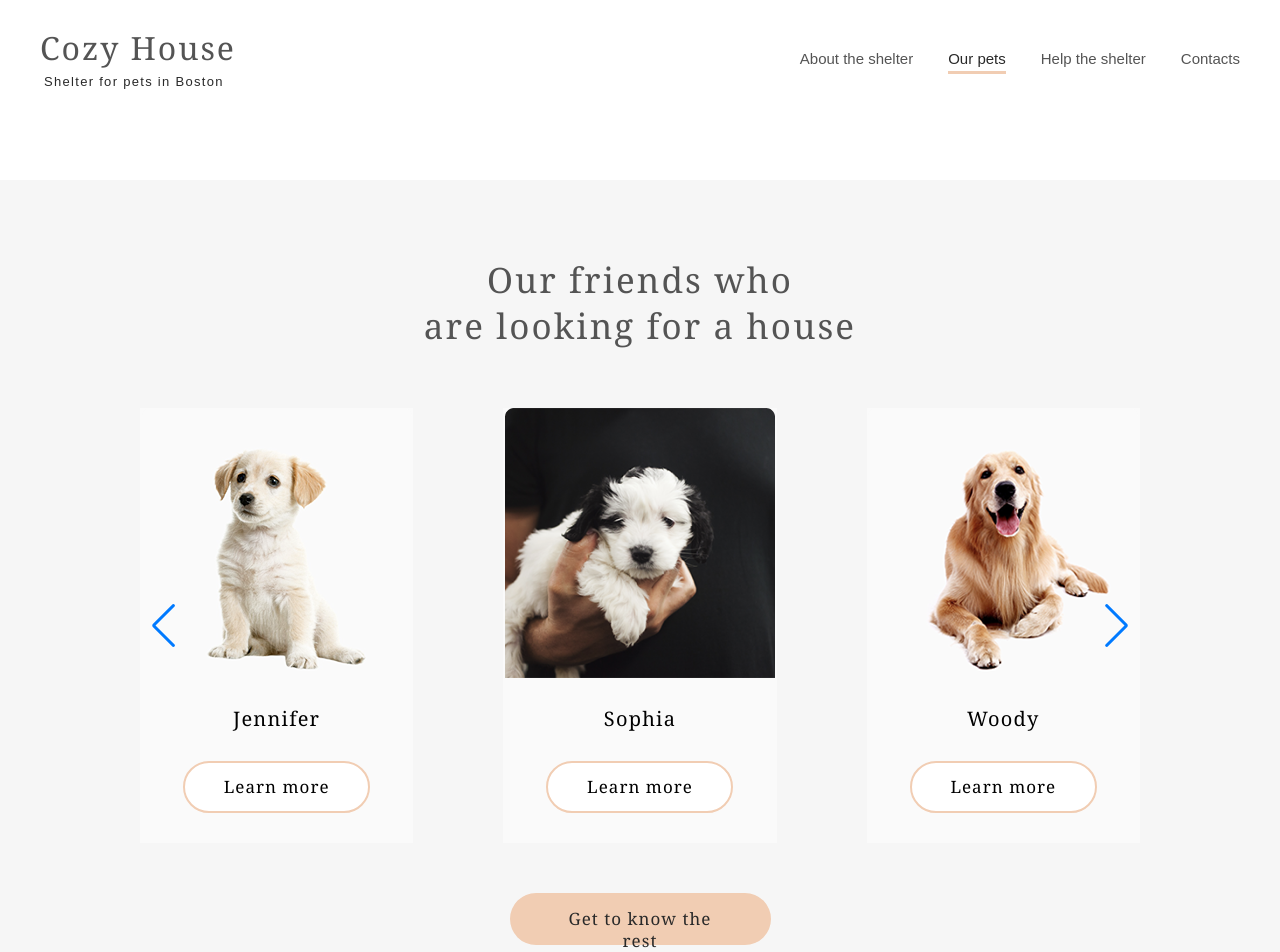
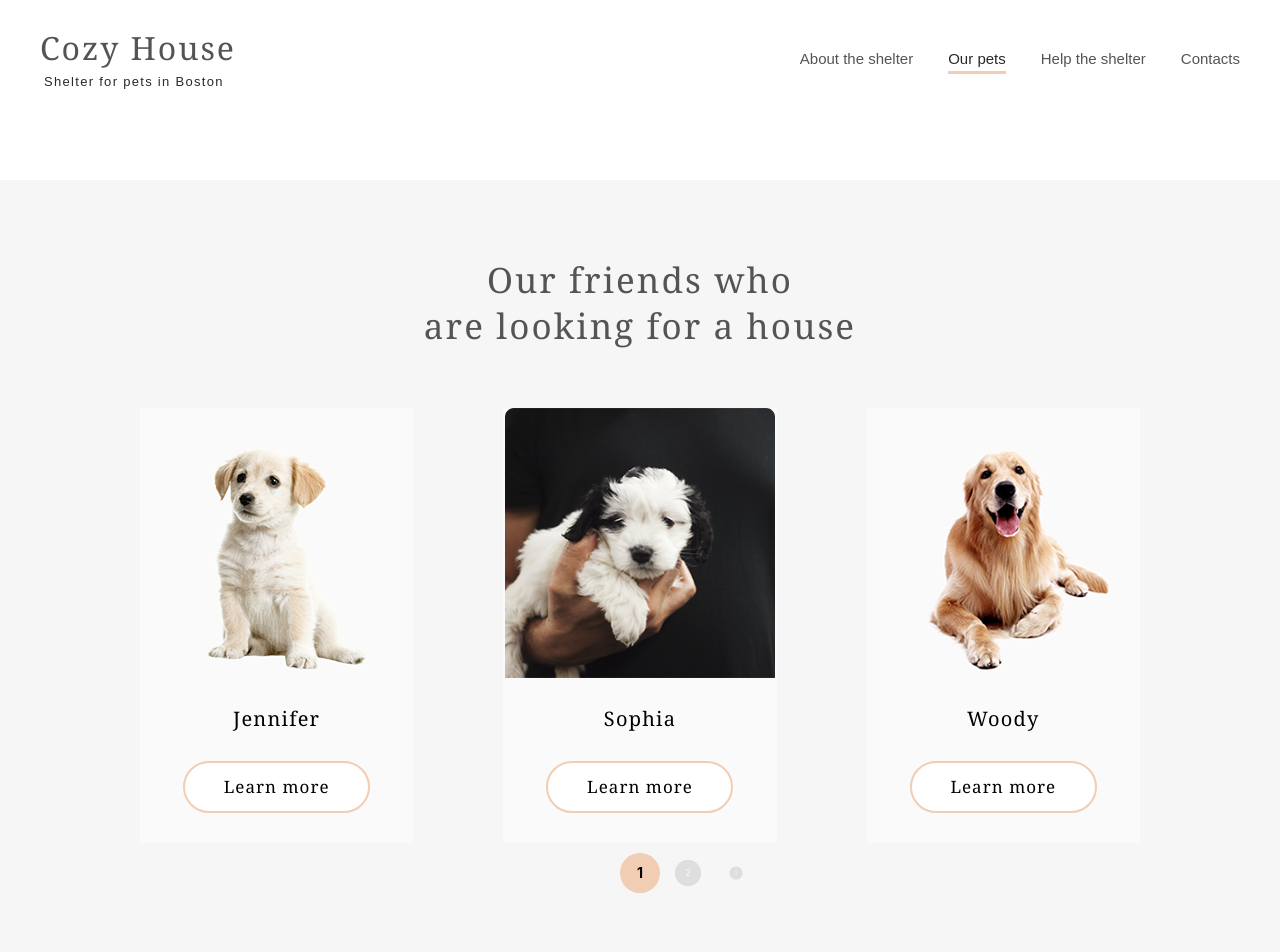
Before and after one commit to sobolev404/react-shelter, a React (Create React App) app: page /second in a window 1280 px wide. Shown: the top 952 px of the page. Built offline with nearby package versions, Linux system fonts and the light colour scheme.

Commit message:
feat: add pagination to second page

```diff
--- a/src/App.js
+++ b/src/App.js
@@ -20,7 +20,7 @@ function App() {
               <>
                 <SectionStart />
                 <SectionAbout />
-                <SectionFriends />
+                <SectionFriends useNavigation={true} usePagination={false}/>
                 <SectionHelp />
                 <SectionDonation />
                 <SectionFooter />
--- a/src/components/SecondPage/SecondPage.jsx
+++ b/src/components/SecondPage/SecondPage.jsx
@@ -30,7 +30,7 @@ export default function SecondPage(){
   return (
     <>
         <MyHeader links={secondPageLinks} customClass={'second-page-header'}></MyHeader>
-        <SectionFriends></SectionFriends>
+        <SectionFriends useNavigation={false} usePagination={true}></SectionFriends>
         <SectionFooter></SectionFooter>
     </>
   );
--- a/src/components/SectionFriends/SectionFriends.css
+++ b/src/components/SectionFriends/SectionFriends.css
@@ -1,3 +1,36 @@
+.swiper-pagination-bullet {
+  display: inline-block;
+  width: 40px;
+  height: 40px;
+  text-align: center;
+  line-height: 40px;
+  font-size: 14px;
+  color: #fff;
+  background-color: gray;
+  border-radius: 50%;
+}
+
+.swiper-pagination-bullet-active {
+  background-color: #f1cdb3;
+  font-weight: bold;
+  color: black;
+}
+
+.swiper {
+  display: flex;
+  flex-direction: column;
+  row-gap: 10px;
+}
+
+.swiper-pagination{
+  position: static;
+  align-self: center;
+}
+
+.swiper-horizontal > .swiper-pagination-bullets.swiper-pagination-bullets-dynamic, .swiper-pagination-horizontal.swiper-pagination-bullets.swiper-pagination-bullets-dynamic{
+  transform: translateX(0%);
+}
+
 .wrapper-friends {
     background: #f6f6f6;
   }
--- a/src/components/SectionFriends/SectionFriends.jsx
+++ b/src/components/SectionFriends/SectionFriends.jsx
@@ -1,9 +1,10 @@
 import React, { useEffect, useState } from "react";
 import { Swiper, SwiperSlide } from "swiper/react";
-import { Navigation } from "swiper/modules";
+import { Navigation, Pagination } from "swiper/modules";
 
 import "swiper/css";
 import "swiper/css/navigation";
+import "swiper/css/pagination";
 import "./SectionFriends.css";
 
 import jen from "../../assets/img/pets-jennifer.png";
@@ -18,7 +19,7 @@ import PetCard from "./PetCard";
 import PetPopup from "./PetPopup";
 import { Link } from "react-router-dom";
 
-export default function SectionFriends() {
+export default function SectionFriends({ useNavigation, usePagination }) {
   const pets = [
     {
       name: "Jennifer",
@@ -165,7 +166,6 @@ export default function SectionFriends() {
       parasites: ["lice", "fleas"],
     },
   ];
-
   const [finalCards, setFinalCards] = useState([]);
   const [selectedPet, setSelectedPet] = useState(null);
 
@@ -222,10 +222,17 @@ export default function SectionFriends() {
           </h2>
           <div className="slider">
             <Swiper
-              modules={[Navigation]}
+              modules={[Navigation,Pagination]}
               spaceBetween={20}
               slidesPerView={1}
-              navigation
+              navigation={useNavigation}
+              pagination={usePagination &&{
+                clickable: true,
+                dynamicBullets: true,
+                renderBullet: (index, className) => {
+                  return `<span class="${className}">${index + 1}</span>`;
+                },
+              }}
               loop
             >
               {finalCards.map((group, index) => (
@@ -248,7 +255,7 @@ export default function SectionFriends() {
               ))}
             </Swiper>
           </div>
-          <Link to='/second'>Get to know the rest</Link>
+          {useNavigation && <Link to='/second'>Get to know the rest</Link>}
         </div>
         {selectedPet && (
           <div className="popup-container" onClick={closePopup}>
```
